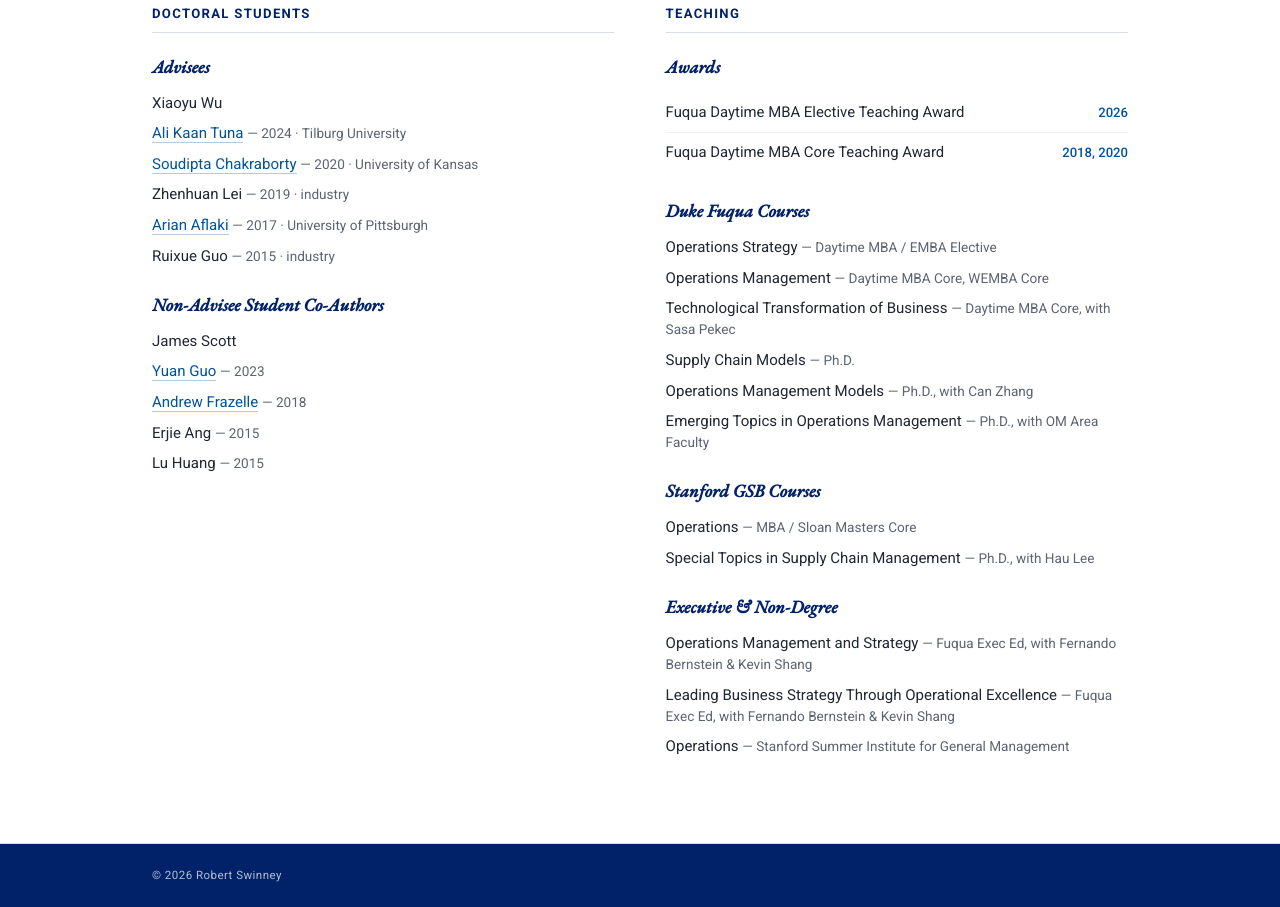
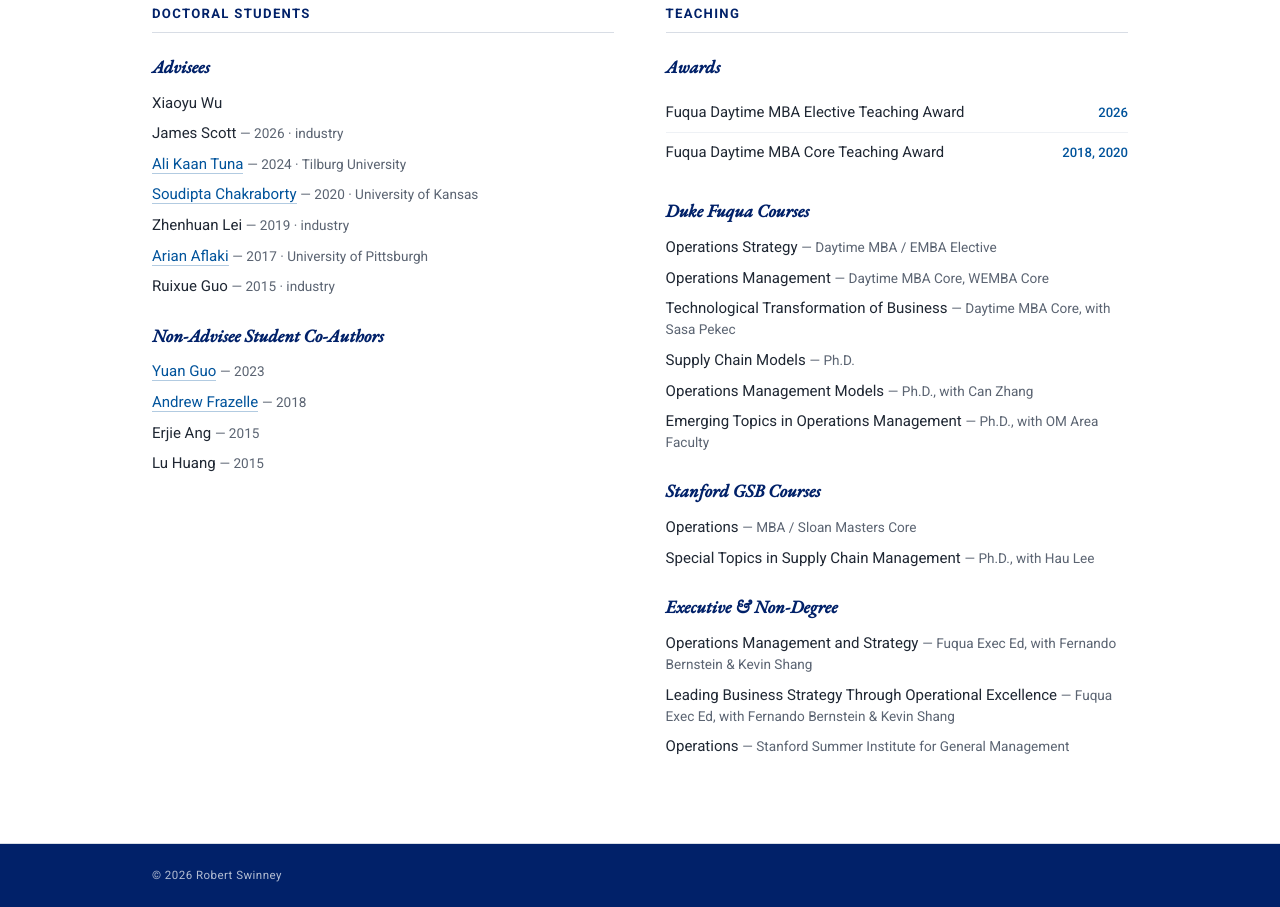
Before and after one commit to rswinney/rswinney.github.io, a plain HTML site: page index.html in a window 1280 px wide. Shown: the part 4920-5827 px from the top of the page. Drawn offline with nearby package versions, Linux system fonts and the light colour scheme.

Commit message:
Update index.html

```diff
--- a/index.html
+++ b/index.html
@@ -620,6 +620,7 @@
         <h4 class="sub-h">Advisees</h4>
         <ul class="roster">
           <li>Xiaoyu Wu</li>
+          <li>James Scott <span class="meta">— 2026 · industry</span></li>
           <li><a href="https://www.alikaantuna.com" target="_blank" rel="noopener">Ali Kaan Tuna</a> <span class="meta">— 2024 · Tilburg University</span></li>
           <li><a href="https://soudipta.com" target="_blank" rel="noopener">Soudipta Chakraborty</a> <span class="meta">— 2020 · University of Kansas</span></li>
           <li>Zhenhuan Lei <span class="meta">— 2019 · industry</span></li>
@@ -628,7 +629,6 @@
         </ul>
         <h4 class="sub-h">Non-Advisee Student Co-Authors</h4>
         <ul class="roster">
-          <li>James Scott</li>
           <li><a href="https://business.gwu.edu/yuan-guo" target="_blank" rel="noopener">Yuan Guo</a> <span class="meta">— 2023</span></li>
           <li><a href="https://www.andrewfrazelle.com" target="_blank" rel="noopener">Andrew Frazelle</a> <span class="meta">— 2018</span></li>
           <li>Erjie Ang <span class="meta">— 2015</span></li>
```
